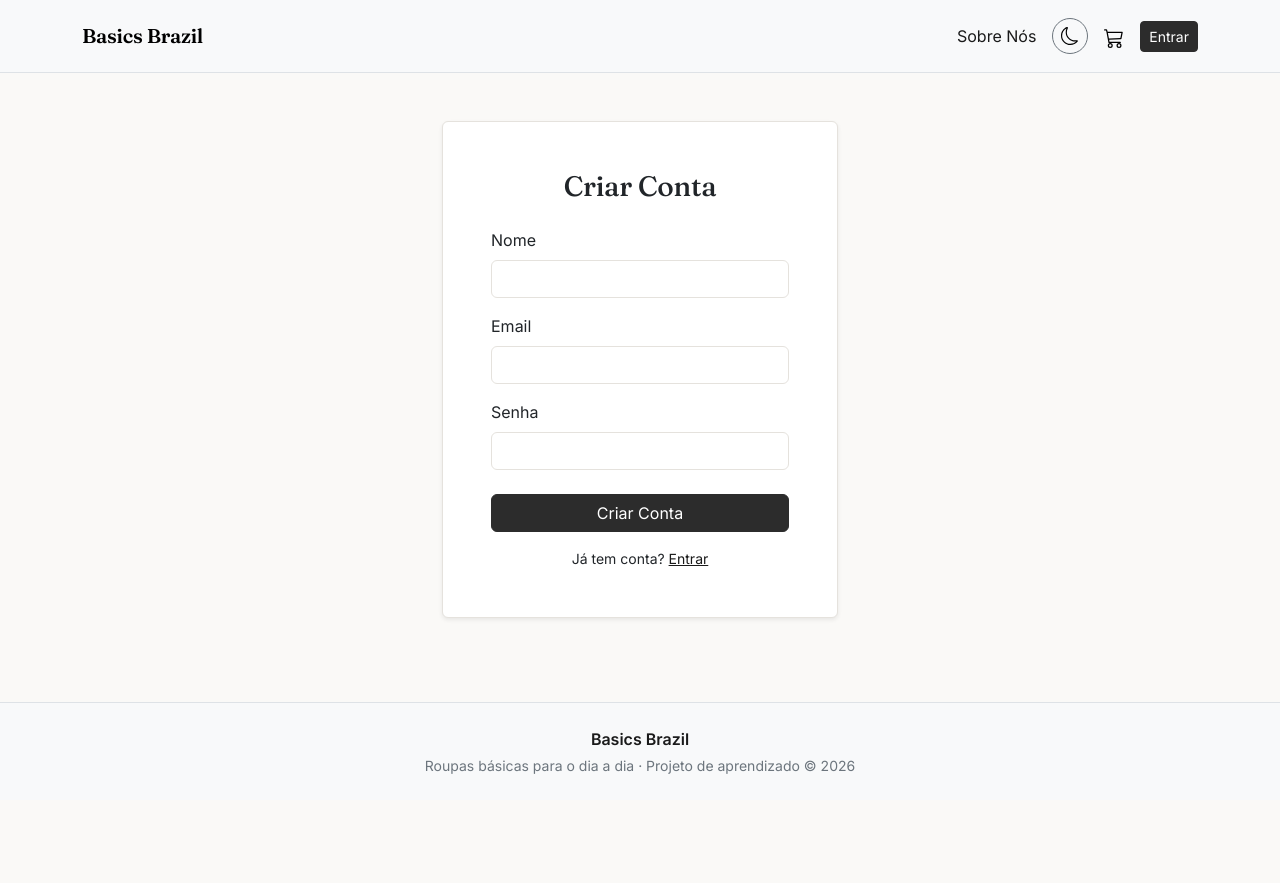
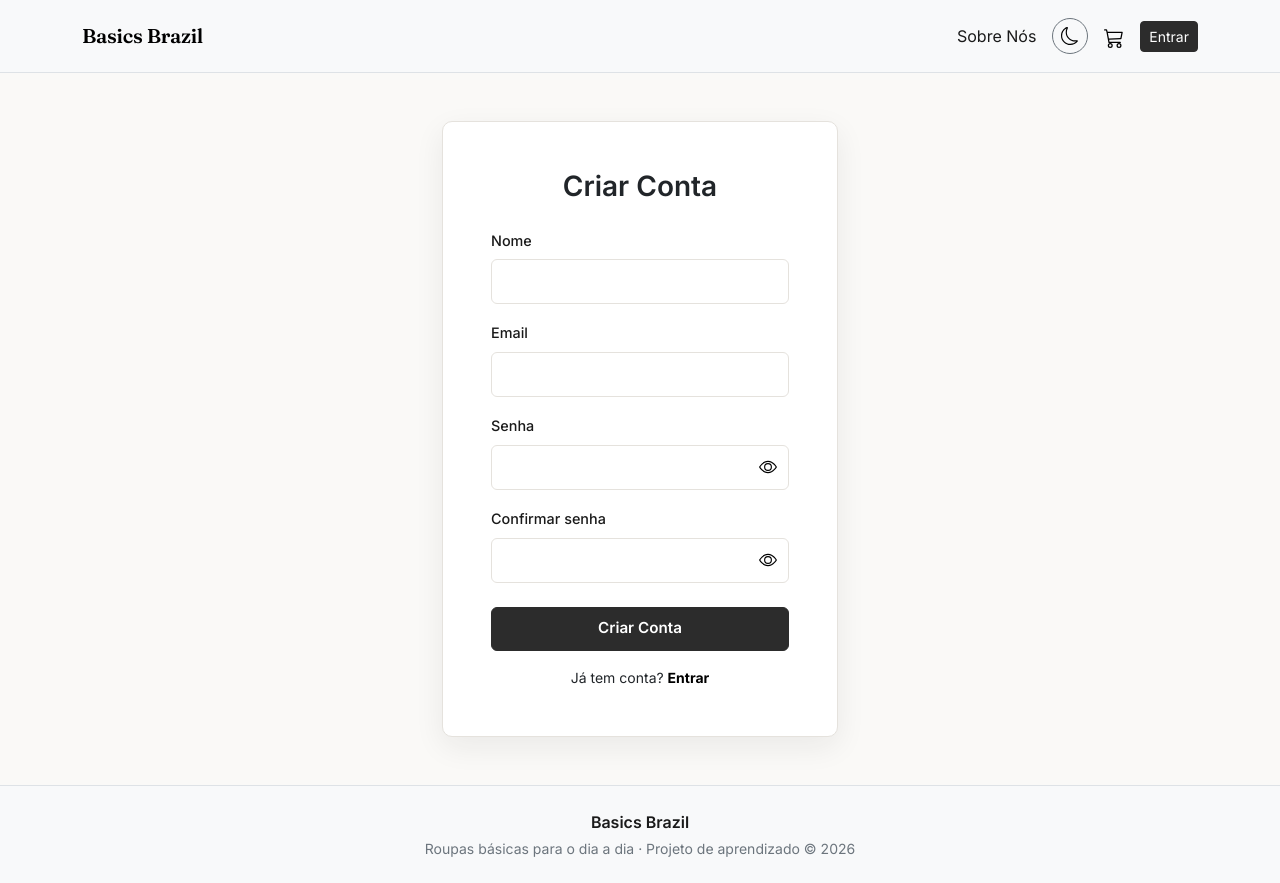
Before and after one commit to pedro0102-hyand/Basics-Brazil, a React (Vite) app in the folder frontend/: page /register in a window 1280 px wide. Before the commit the page ends 800 px from the top, so only its background shows below. Built offline with nearby package versions, Linux system fonts and the light colour scheme.

Commit message:
reformulando tela de cadastro

```diff
--- a/frontend/src/pages/Register.tsx
+++ b/frontend/src/pages/Register.tsx
@@ -1,11 +1,16 @@
-import { useState, FormEvent } from 'react';
+import { useState } from 'react';
+import type { FormEvent } from 'react';
 import { useNavigate, Link } from 'react-router-dom';
+import { Eye, EyeSlash } from 'react-bootstrap-icons';
 import { useAuth } from '../context/AuthContext';
 
 const Register = () => {
   const [name, setName] = useState('');
   const [email, setEmail] = useState('');
   const [password, setPassword] = useState('');
+  const [confirmPassword, setConfirmPassword] = useState('');
+  const [showPassword, setShowPassword] = useState(false);
+  const [showConfirmPassword, setShowConfirmPassword] = useState(false);
   const [error, setError] = useState('');
   const [loading, setLoading] = useState(false);
   const { register } = useAuth();
@@ -14,6 +19,12 @@ const Register = () => {
   const handleSubmit = async (e: FormEvent) => {
     e.preventDefault();
     setError('');
+
+    if (password !== confirmPassword) {
+      setError('As senhas não coincidem.');
+      return;
+    }
+
     setLoading(true);
     try {
       await register(name, email, password);
@@ -26,8 +37,8 @@ const Register = () => {
   };
 
   return (
-    <div className="container py-5" style={{ maxWidth: '420px' }}>
-      <div className="card border-0 shadow-sm p-4 p-md-5">
+    <div className="container login-page" style={{ maxWidth: '420px' }}>
+      <div className="card login-card border-0 shadow-sm p-4 p-md-5">
         <h1 className="h3 mb-4 text-center">Criar Conta</h1>
 
         <form onSubmit={handleSubmit}>
@@ -55,16 +66,50 @@ const Register = () => {
             />
           </div>
 
-          <div className="mb-4">
+          <div className="mb-3">
             <label className="form-label">Senha</label>
+            <div className="password-field">
               <input
-              type="password"
+                type={showPassword ? 'text' : 'password'}
                 className="form-control"
                 value={password}
                 onChange={(e) => setPassword(e.target.value)}
                 required
                 minLength={6}
               />
+              <button
+                type="button"
+                className="password-toggle"
+                onClick={() => setShowPassword((visible) => !visible)}
+                aria-label={showPassword ? 'Ocultar senha' : 'Mostrar senha'}
+                title={showPassword ? 'Ocultar senha' : 'Mostrar senha'}
+              >
+                {showPassword ? <EyeSlash size={18} /> : <Eye size={18} />}
+              </button>
+            </div>
+          </div>
+
+          <div className="mb-4">
+            <label className="form-label">Confirmar senha</label>
+            <div className="password-field">
+              <input
+                type={showConfirmPassword ? 'text' : 'password'}
+                className="form-control"
+                value={confirmPassword}
+                onChange={(e) => setConfirmPassword(e.target.value)}
+                required
+                minLength={6}
+              />
+              <button
+                type="button"
+                className="password-toggle"
+                onClick={() => setShowConfirmPassword((visible) => !visible)}
+                aria-label={showConfirmPassword ? 'Ocultar confirmação de senha' : 'Mostrar confirmação de senha'}
+                title={showConfirmPassword ? 'Ocultar confirmação de senha' : 'Mostrar confirmação de senha'}
+              >
+                {showConfirmPassword ? <EyeSlash size={18} /> : <Eye size={18} />}
+              </button>
+            </div>
           </div>
 
           <button type="submit" className="btn btn-primary w-100" disabled={loading}>
```
Lines whose indentation alone changed are shown as unchanged.
